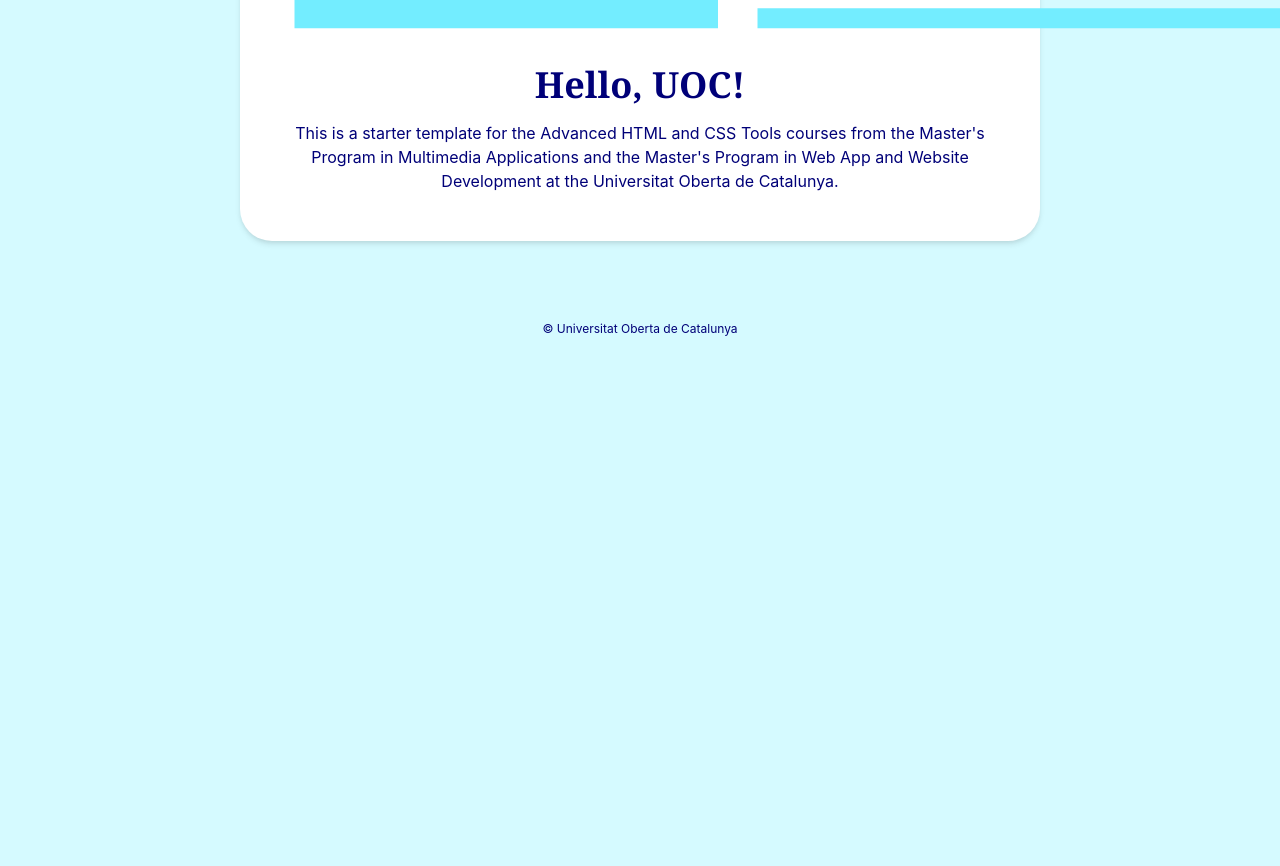
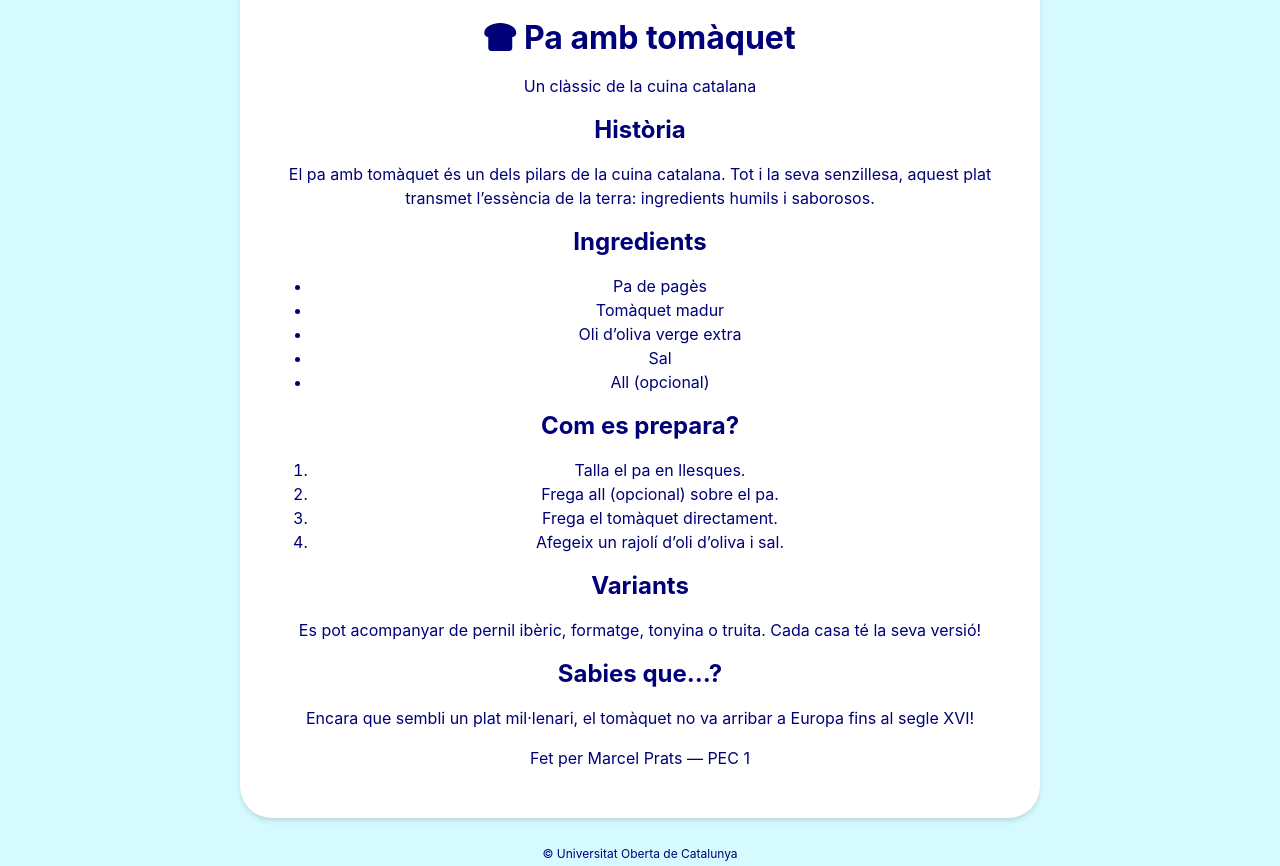
Before and after one commit to marcelprats/P1, a website built with Parcel: page src/index.html in a window 1280 px wide. Shown: the part 427-1293 px from the top of the page. Before the commit the page ends 800 px from the top, so only its background shows below. Built offline with nearby package versions, Linux system fonts and the light colour scheme.

Commit message:
Primera edició funcional de la web

```diff
--- a/package.json
+++ b/package.json
@@ -43,5 +43,8 @@
     "posthtml-include": "^2.0.1",
     "rimraf": "^6.0.1",
     "sharp": "^0.33.5"
+  },
+  "dependencies": {
+    "@fortawesome/fontawesome-free": "^6.7.2"
   }
 }
--- a/src/assets/scripts/main.js
+++ b/src/assets/scripts/main.js
@@ -3,6 +3,7 @@
  * see commented examples below
  */
 
+import '@fortawesome/fontawesome-free/css/all.min.css';
 // import 'some-node-module';
 // import SomeModule from 'some-node-module';
 
--- /dev/null
+++ b/src/assets/styles/_components.scss
@@ -0,0 +1 @@
+// Estils de components
--- /dev/null
+++ b/src/assets/styles/_home.scss
@@ -0,0 +1 @@
+// Estils de home
--- /dev/null
+++ b/src/assets/styles/_layout.scss
@@ -0,0 +1 @@
+// Estils de layout
--- /dev/null
+++ b/src/assets/styles/functions.scss
@@ -0,0 +1,3 @@
+@function rem($px, $base: 16) {
+    @return ($px / $base) * 1rem;
+  }
--- a/src/assets/styles/layouts/_home.scss
+++ b/src/assets/styles/layouts/_home.scss
@@ -1,3 +1,5 @@
+@use '../functions' as f;
+
 * {
   box-sizing: border-box;
 }
--- a/src/assets/styles/main.scss
+++ b/src/assets/styles/main.scss
@@ -1,3 +1,9 @@
+@use 'variables';
+@use 'functions' as f;
+@use 'layout';
+@use 'components';
+@use 'home';
+
 /**
  * Use this file to import partials.
  * Do not include SCSS code in this file.
--- a/src/index.html
+++ b/src/index.html
@@ -1,11 +1,10 @@
 <!DOCTYPE html>
-
 <html>
   <head>
     <meta charset="utf-8">
     <meta name="viewport" content="width=device-width">
     <link rel="stylesheet" type="text/css" href="./assets/styles/main.scss"><!-- do not remove this line! -->
-    <title>UOC Boilerplate</title>
+    <title>Pa amb tomàquet</title>
   </head>
   <body>
     <div class="uoc-container">
@@ -13,14 +12,64 @@
         <source srcset="./assets/images/logo.png?as=webp&width=350" type="image/webp" />
         <img src="./assets/images/logo.png?width=350" alt="Universitat Oberta de Catalunya" class="uoc-logo" />
       </picture>
-      <h1 class="uoc-title">Hello, UOC!</h1>
-      <p>
-        This is a starter template for the Advanced HTML and CSS Tools courses
-        from the Master's Program in Multimedia Applications and the Master's
-        Program in Web App and Website Development at the Universitat Oberta de
-        Catalunya.
-      </p>
+
+      <header class="page-header">
+        <h1 class="page-header__title">
+          <i class="fas fa-bread-slice"></i> Pa amb tomàquet
+        </h1>
+        <p class="page-header__subtitle">Un clàssic de la cuina catalana</p>
+      </header>
+
+      <main class="main-content">
+        <section class="section history">
+          <h2 class="section__title">Història</h2>
+          <p>
+            El pa amb tomàquet és un dels pilars de la cuina catalana. Tot i la seva senzillesa,
+            aquest plat transmet l’essència de la terra: ingredients humils i saborosos.
+          </p>
+        </section>
+
+        <section class="section ingredients">
+          <h2 class="section__title">Ingredients</h2>
+          <ul class="section__list">
+            <li>Pa de pagès</li>
+            <li>Tomàquet madur</li>
+            <li>Oli d’oliva verge extra</li>
+            <li>Sal</li>
+            <li>All (opcional)</li>
+          </ul>
+        </section>
+
+        <section class="section steps">
+          <h2 class="section__title">Com es prepara?</h2>
+          <ol class="section__list">
+            <li>Talla el pa en llesques.</li>
+            <li>Frega all (opcional) sobre el pa.</li>
+            <li>Frega el tomàquet directament.</li>
+            <li>Afegeix un rajolí d’oli d’oliva i sal.</li>
+          </ol>
+        </section>
+
+        <section class="section variants">
+          <h2 class="section__title">Variants</h2>
+          <p>
+            Es pot acompanyar de pernil ibèric, formatge, tonyina o truita. Cada casa té la seva versió!
+          </p>
+        </section>
+
+        <section class="section curiosities">
+          <h2 class="section__title">Sabies que…?</h2>
+          <p>
+            Encara que sembli un plat mil·lenari, el tomàquet no va arribar a Europa fins al segle XVI!
+          </p>
+        </section>
+      </main>
+
+      <footer class="page-footer">
+        <p>Fet per Marcel Prats — PEC 1</p>
+      </footer>
     </div>
+
     <include src="./views/footer.html"></include>
     <script type="module" src="./assets/scripts/main.js"></script><!-- do not remove this line! -->
   </body>
```
Also changed, not shown: src/assets/styles/.stylelintrc.json (added), 1 other file.
